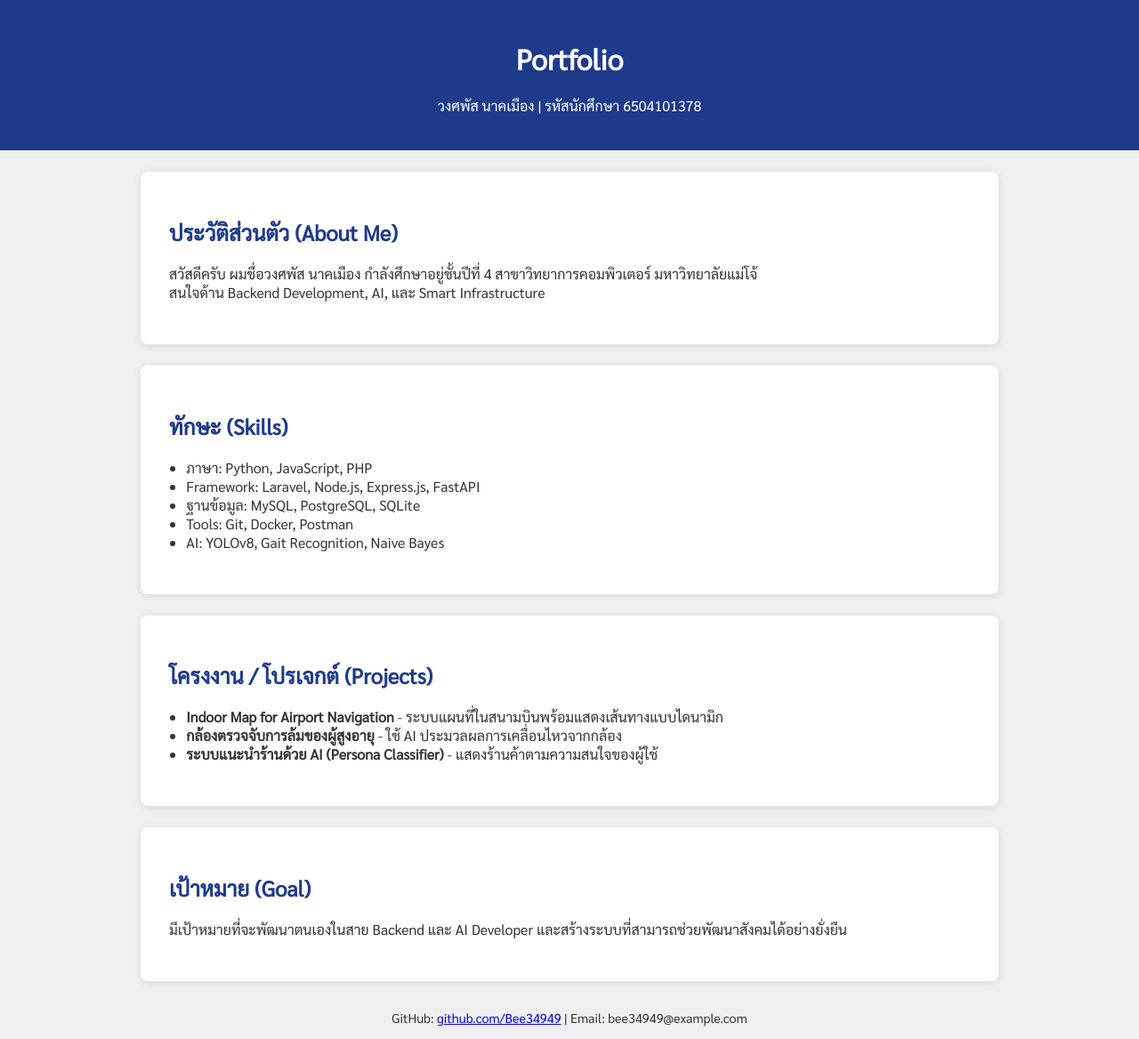
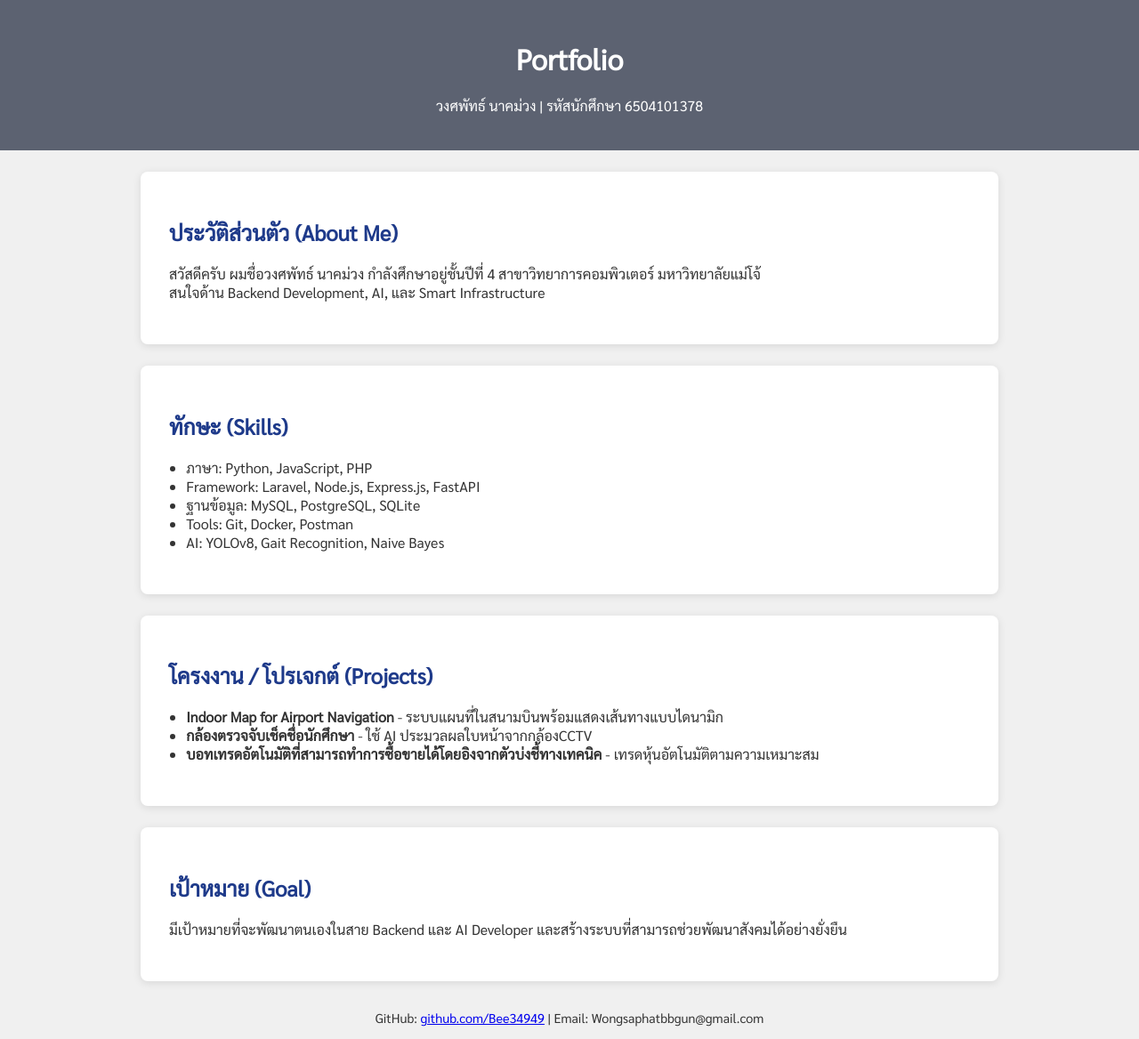
Before and after one commit to Bee34949/portfolio-website, a plain HTML site: page index.html in a window 1280 px wide. Shown: the whole page at 89% size. Drawn offline with Linux system fonts and the light colour scheme.

Commit message:
Update index.html

```diff
--- a/index.html
+++ b/index.html
@@ -14,7 +14,7 @@
       color: #333;
     }
     header {
-      background-color: #1e3a8a;
+      background-color: #5c6271;
       color: white;
       padding: 1.5rem;
       text-align: center;
@@ -45,12 +45,12 @@
 
 <header>
   <h1>Portfolio</h1>
-  <p>วงศพัส นาคเมือง | รหัสนักศึกษา 6504101378</p>
+  <p>วงศพัทธ์ นาคม่วง | รหัสนักศึกษา 6504101378</p>
 </header>
 
 <section>
   <h2>ประวัติส่วนตัว (About Me)</h2>
-  <p>สวัสดีครับ ผมชื่อวงศพัส นาคเมือง กำลังศึกษาอยู่ชั้นปีที่ 4 สาขาวิทยาการคอมพิวเตอร์ มหาวิทยาลัยแม่โจ้<br>
+  <p>สวัสดีครับ ผมชื่อวงศพัทธ์ นาคม่วง กำลังศึกษาอยู่ชั้นปีที่ 4 สาขาวิทยาการคอมพิวเตอร์ มหาวิทยาลัยแม่โจ้<br>
   สนใจด้าน Backend Development, AI, และ Smart Infrastructure</p>
 </section>
 
@@ -69,8 +69,8 @@
   <h2>โครงงาน / โปรเจกต์ (Projects)</h2>
   <ul>
     <li><strong>Indoor Map for Airport Navigation</strong> - ระบบแผนที่ในสนามบินพร้อมแสดงเส้นทางแบบไดนามิก</li>
-    <li><strong>กล้องตรวจจับการล้มของผู้สูงอายุ</strong> - ใช้ AI ประมวลผลการเคลื่อนไหวจากกล้อง</li>
-    <li><strong>ระบบแนะนำร้านด้วย AI (Persona Classifier)</strong> - แสดงร้านค้าตามความสนใจของผู้ใช้</li>
+    <li><strong>กล้องตรวจจับเช็คชื่อนักศึกษา</strong> - ใช้ AI ประมวลผลใบหน้าจากกล้องCCTV</li>
+    <li><strong>บอทเทรดอัตโนมัติที่สามารถทำการซื้อขายได้โดยอิงจากตัวบ่งชี้ทางเทคนิค</strong> - เทรดหุ้นอัตโนมัติตามความเหมาะสม</li>
   </ul>
 </section>
 
@@ -80,7 +80,7 @@
 </section>
 
 <div class="contact">
-  <p>GitHub: <a href="https://github.com/Bee34949" target="_blank">github.com/Bee34949</a> | Email: bee34949@example.com</p>
+  <p>GitHub: <a href="https://github.com/Bee34949" target="_blank">github.com/Bee34949</a> | Email: Wongsaphatbbgun@gmail.com</p>
 </div>
 
 </body>
```
